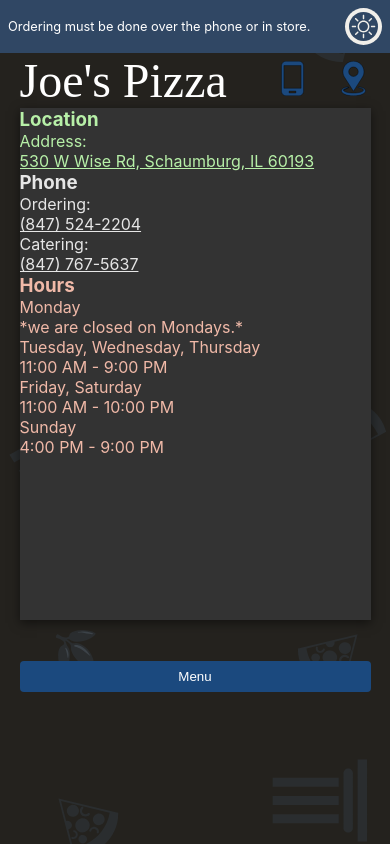
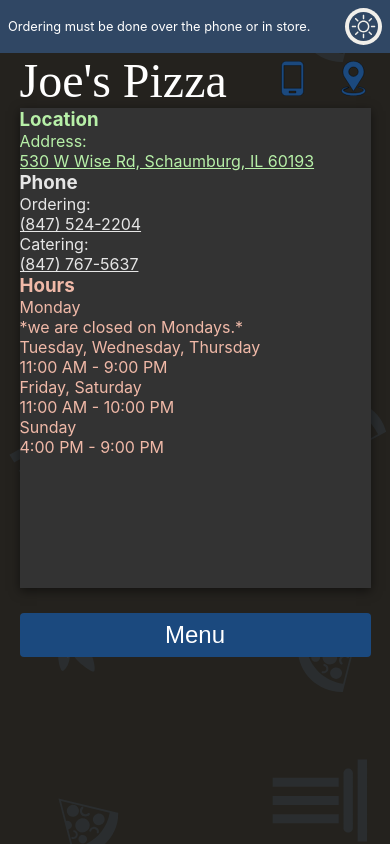
Before and after one commit to ianstreator/joes-pizza, a Next.js app: page / in a window 390 px wide. Built offline with nearby package versions, Linux system fonts and the light colour scheme; a web font is replaced by a local one.

Commit message:
finishing up cart, and mobile sizing.

```diff
--- a/src/styles/global.scss
+++ b/src/styles/global.scss
@@ -58,7 +58,7 @@
 
 button {
   background-color: var(--buttonColor);
-  color: var(--textColor);
+  color: hsl(0, 0%, 100%);
   padding: 0.5rem;
   border-radius: 4px;
   border: none;
@@ -91,11 +91,11 @@
         height: 100%;
         .main_content_container {
           width: 100%;
-          min-height: 38rem;
+          min-height: 35rem;
         }
         .view_btn {
           width: 100%;
-          color: hsl(0, 0%, 100%);
+          font-size: 1.5rem;
         }
       }
     }
--- a/src/styles/info.scss
+++ b/src/styles/info.scss
@@ -1,8 +1,8 @@
 .info {
     background-color: var(--backgroundColorOffset);
     color: var(--secondaryColor);
-    min-height: 32rem;
-    max-height: 32rem;
+    min-height: 30rem;
+    max-height: 30rem;
     width: 100%;
     justify-content: space-around;
     box-shadow: 0px 3px 6px 0px hsla(0, 0%, 0%, 0.5);
--- a/src/styles/menu.scss
+++ b/src/styles/menu.scss
@@ -2,8 +2,8 @@
 .menu {
   background-color: var(--backgroundColorOffset);
   color: var(--textColor);
-  min-height: 32rem;
-  max-height: 32rem;
+  min-height: 30rem;
+  max-height: 30rem;
   min-width: 100%;
   max-width: 100%;
   align-items: center;
```
